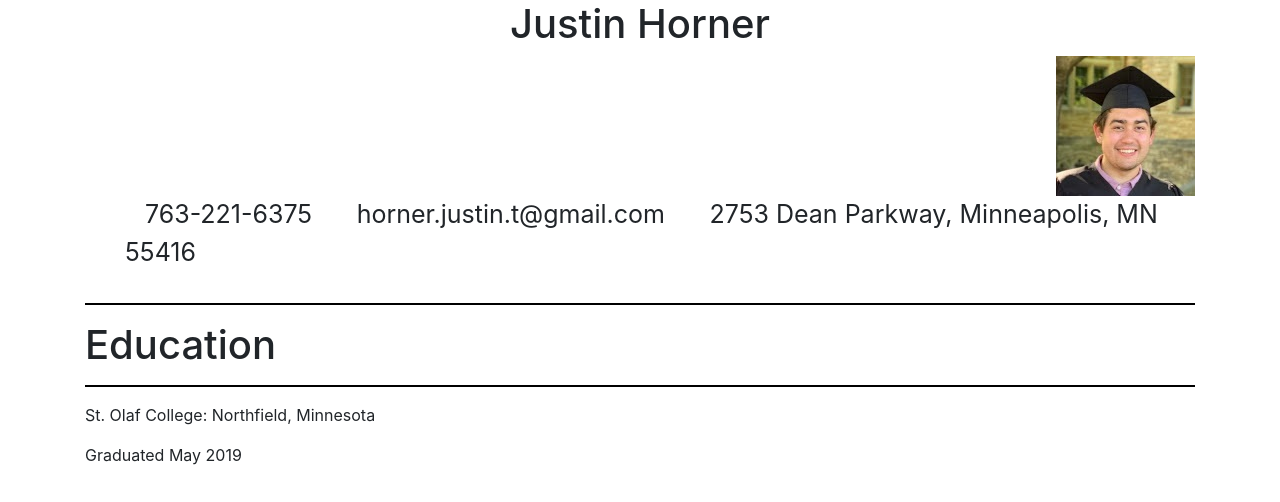
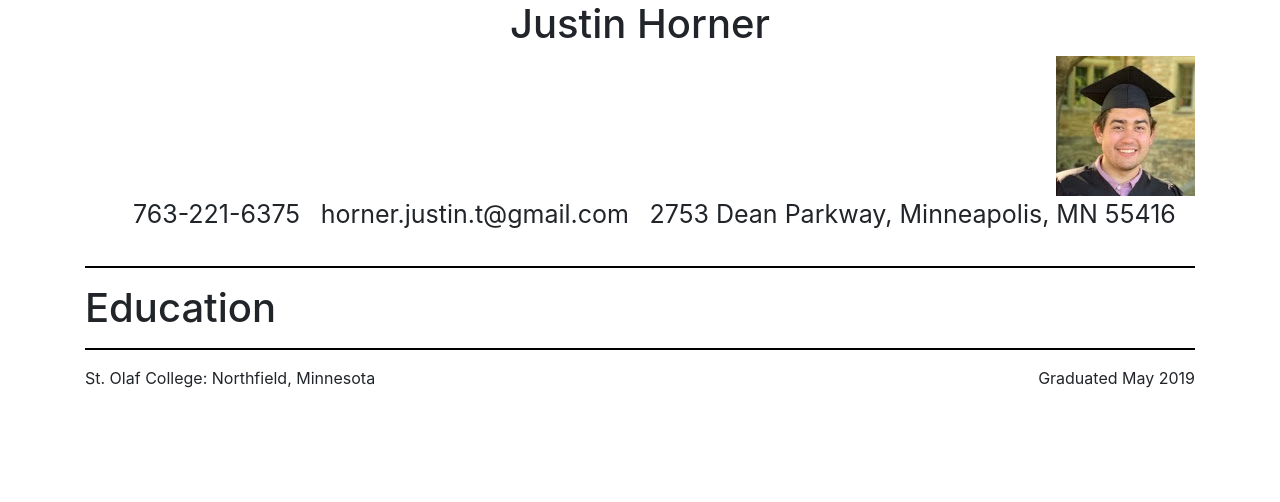
Before and after one commit to HornerJustinT/HornerJustinT.github.io, a plain HTML site: page index.html in a window 1280 px wide. Drawn offline with nearby package versions, Linux system fonts and the light colour scheme.

Commit message:
two align

```diff
--- a/style.css
+++ b/style.css
@@ -8,6 +8,10 @@ ul {
 li {
     display: inline;
     font-size: 25px;
-    padding: 20px;
+    padding: 8px;
 
 }
+.two_align {
+    display: flex;
+  justify-content: space-between;
+}
```
